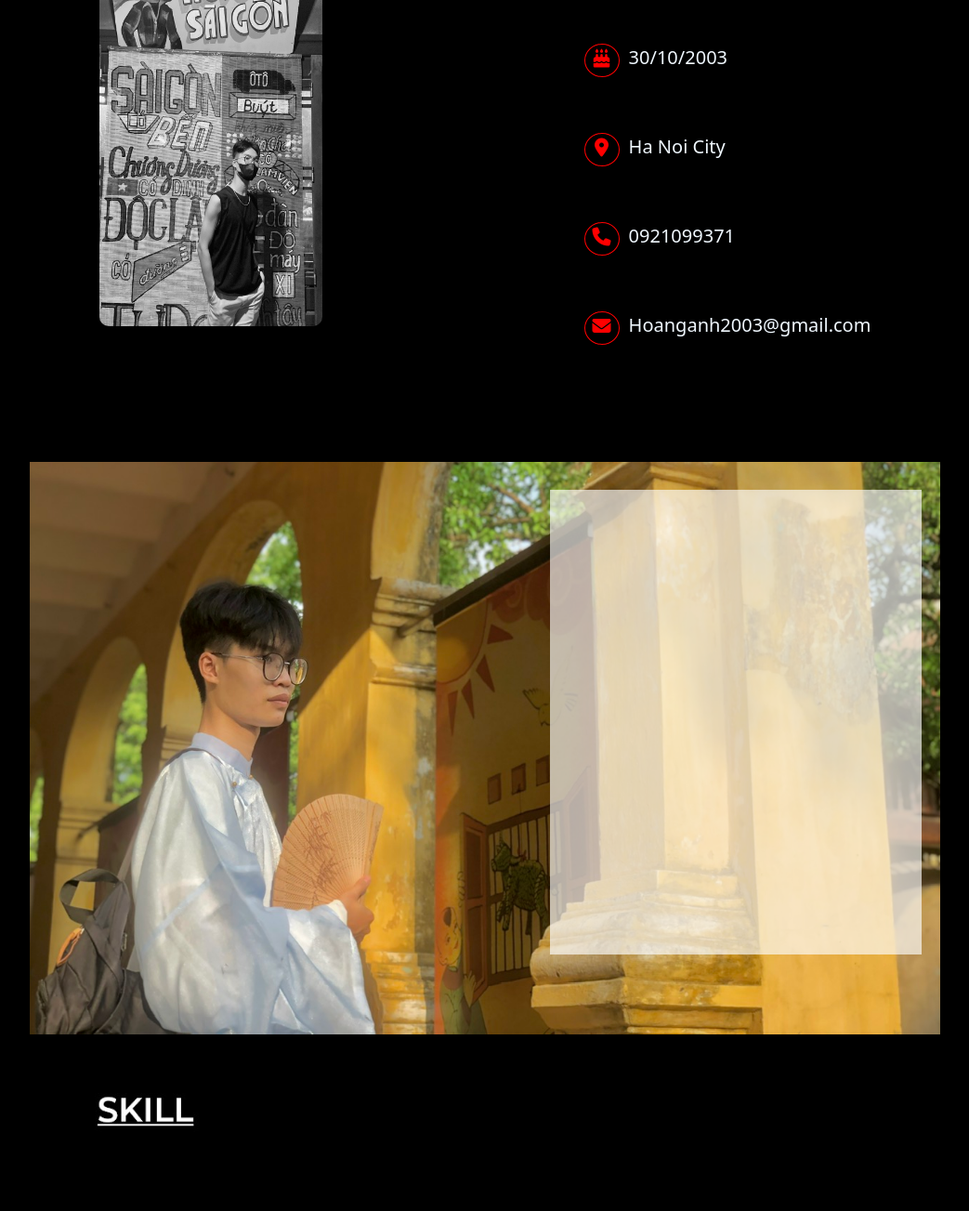
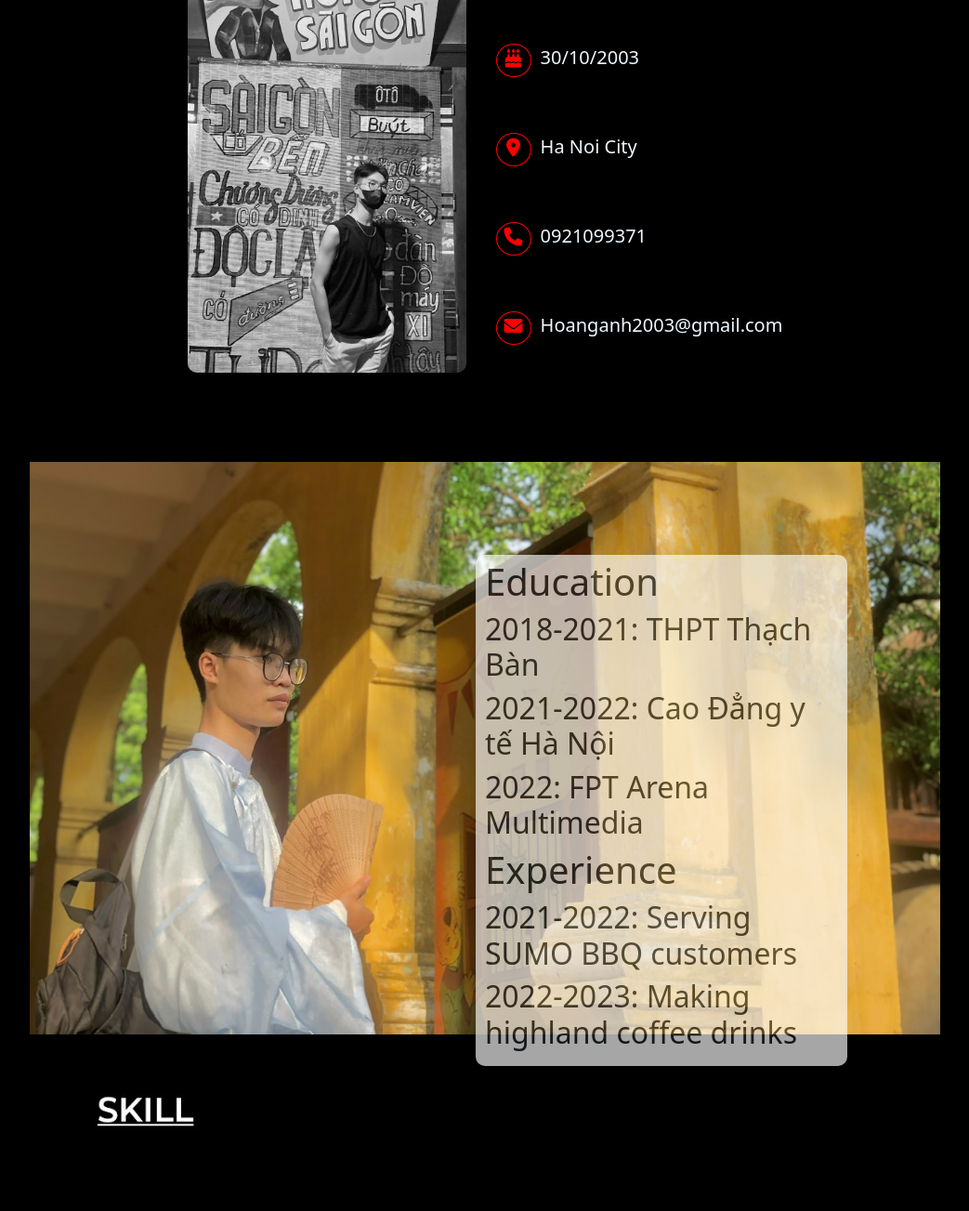
Before and after one commit to phamduc1507/Web-HoangAnh, a plain HTML site: page index.html in a window 1280 px wide. Shown: the part 645-1948 px from the top of the page at 93% size, without its empty margins (118-1161 px from the left). Drawn offline with nearby package versions, Linux system fonts and the light colour scheme.

Commit message:
upload source code

```diff
--- a/css/style.css
+++ b/css/style.css
@@ -110,12 +110,10 @@ table {
 .form-right input:last-child{
 	margin-bottom: 0px;
 }
-.img-left{
-	width: 50%;
-}
-.img-left img{
-	width: 240px;
-	height: 400px;
+
+#About .img{
+	width: 300px;
+	height: 450px;
 	border-radius: 10px;
 }
 .intro li{
--- a/index.html
+++ b/index.html
@@ -71,9 +71,7 @@
     </div>
   </div>
   <div id="About" >
-    <div class="img-left">
-      <img src="./image/ảnh/ảnh nền 1.jpg" alt="">
-    </div>
+      <img class="img" src="./image/ảnh/ảnh nền 1.jpg" alt="">
     <ul class="intro">
       <li>
         <div class="icon">
@@ -110,8 +108,16 @@
   </div>
   <div id="nen" class="img" style="position: relative;">
     <img src="./image/ảnh/ảnh nền.jpg" alt="Ảnh nền">
-    <img src="./image/ảnh/tải xuống.jpg" alt="" style="position: absolute; width: 400px;
-    height: 500px; opacity: 65%; top: 30px; right: 20px;">
+    <div class="exp" style="position: absolute; width: 400px; background-color: white;
+    height: 550px; opacity: 65%; top: 100px; right: 100px; padding: 5px 10px; border-radius: 10px;">
+    <h1>Education</h1>
+    <h2>2018-2021: THPT Thạch Bàn</h2>
+    <h2>2021-2022: Cao Đẳng y tế Hà Nội</h2>
+    <h2>2022: FPT Arena Multimedia</h2>
+    <h1>Experience</h1>
+    <h2>2021-2022: Serving SUMO BBQ customers</h2>
+    <h2>2022-2023: Making highland coffee drinks</h2>
+    </div>
   </div>
   <div id="skill" class="img">
     <img src="./image/ảnh/ảnh 4.jpg" alt="Skill">
```
